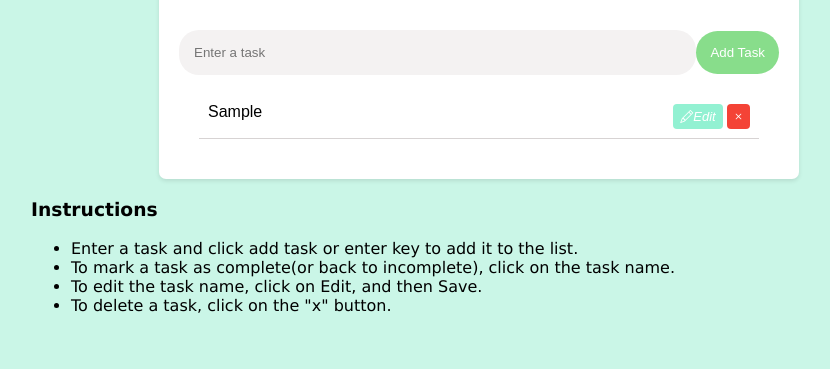
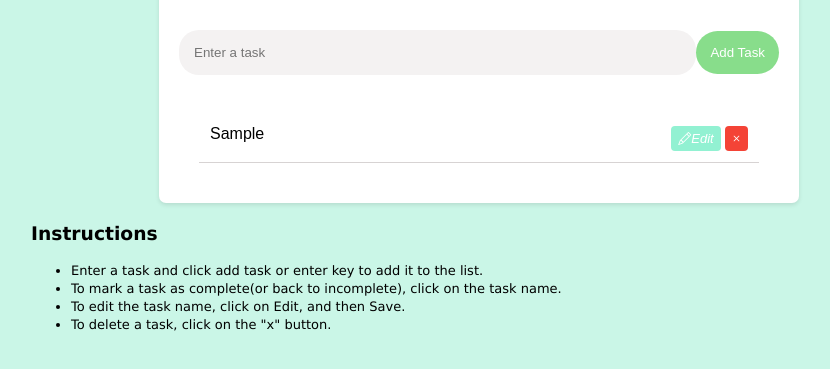
Before and after one commit to LasyaMoravineni/to-do-list, a plain HTML site: page index.html in a window 1280 px wide. Both pictures are taken after typing "Sample" into the empty fields and a click on the button "Add Task". Shown: the part 159-528 px from the top of the page, without its empty margins (161-991 px from the left). Drawn offline with nearby package versions, Linux system fonts and the light colour scheme.

Commit message:
Update styles.css

```diff
--- a/styles.css
+++ b/styles.css
@@ -12,6 +12,8 @@ body {
     border-radius: 7px;
     padding: 20px;
     background-color: #fff;
+    display: flex;
+    flex-direction: column;
     box-shadow: 0px 2px 4px rgba(0, 0, 0, 0.1);
   }
   .heading{
@@ -45,6 +47,11 @@ body {
     background-color: #f4f2f2;
 
   }
+
+  #task-input:hover{
+    background-color: #edecec;
+    transition: 0.3s;
+  }
   #addbtn {
     padding: 14px;
     background-color: #88dd8b;
@@ -67,8 +74,17 @@ body {
   justify-content: space-between;
   margin: 20px;
   border-bottom: 1px solid rgb(215, 211, 211);
-  padding: 7px;
+  padding: 9px;
 
+}
+
+.list:hover{
+  background-color: #edecec;
+  transition: 0.3s;
+}
+
+#itemname{
+  background-color: transparent;
 }
 
 
@@ -115,9 +131,20 @@ body {
   border: none;
   font-size: 16px;
   display: flex;
-  max-width: 100px;
+  max-width: 130px;
   resize: horizontal;
 }
 .text:focus{
   outline: none;
 }
+
+
+
+#instruction{
+  margin-bottom: 3px;
+}
+
+
+#instructions{
+  font-size: 13px;
+}
```
